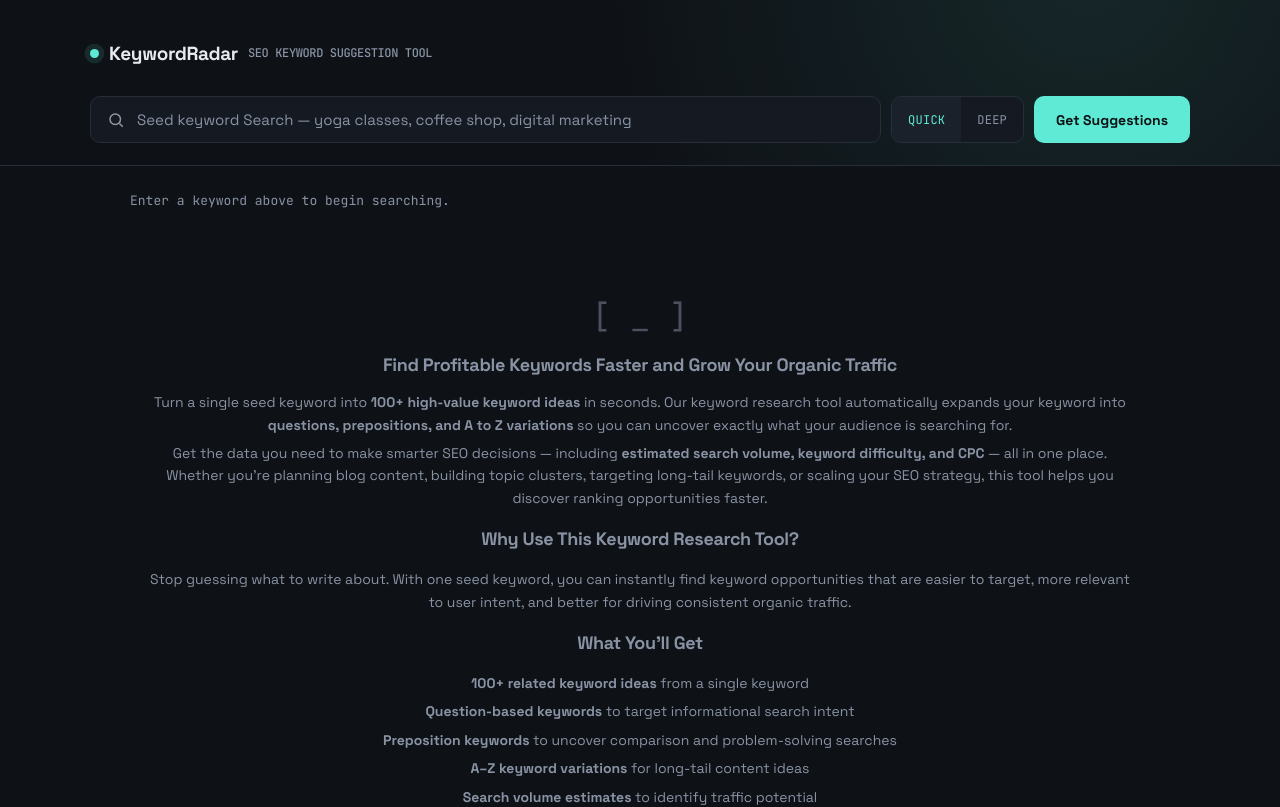
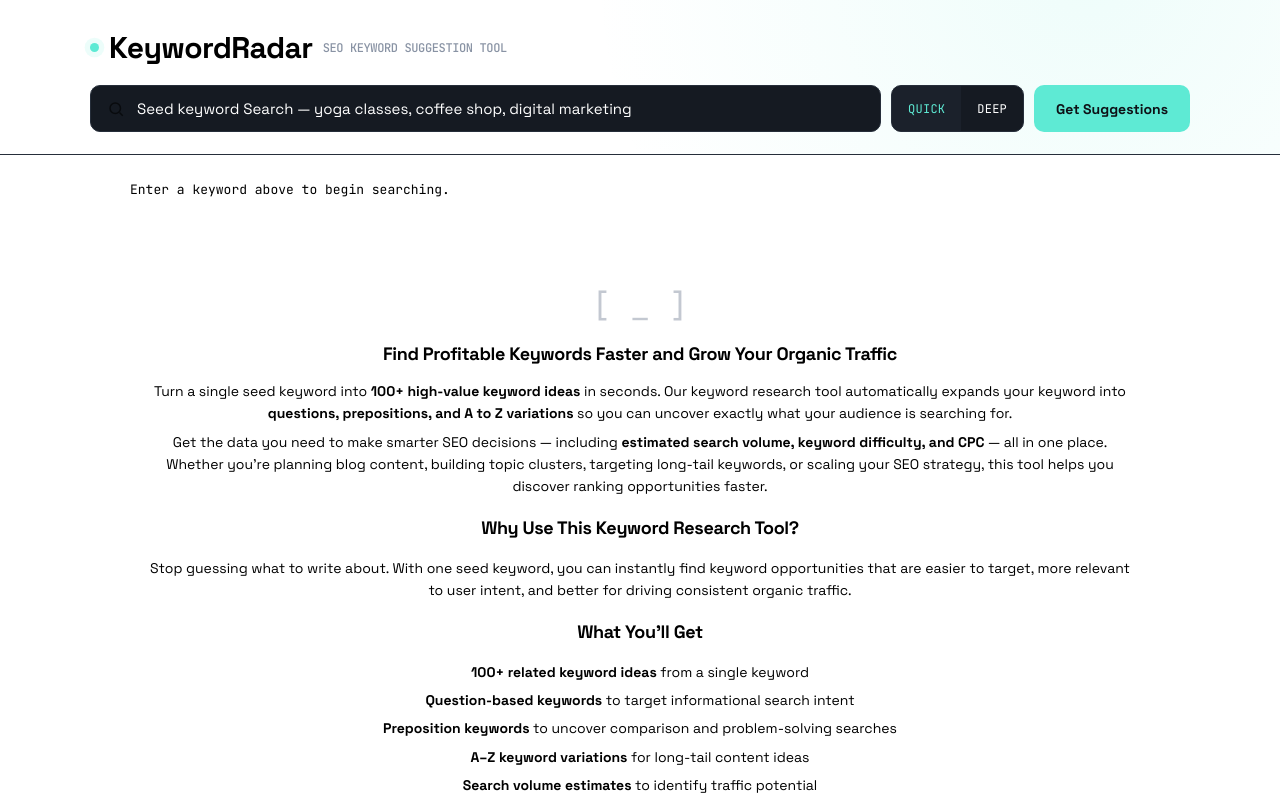
Before and after one commit to smsantosh36/Keyword, a Next.js app: page / in a window 1280 px wide. Shown: the top 807 px of the page. Built offline with nearby package versions, Linux system fonts and the light colour scheme.

Commit message:
seo issue

```diff
--- a/app/globals.css
+++ b/app/globals.css
@@ -1,9 +1,9 @@
 :root{
-  --bg: #0E1116;
+  --bg: #ffffff;
   --bg-panel: #151A22;
   --bg-panel-2: #1B212B;
   --line: #262E3A;
-  --text: #E7EAF0;
+  --text: #000000;
   --text-dim: #8993A4;
   --accent: #5EEAD4;
   --accent-2: #FFB454;
@@ -64,16 +64,16 @@
 .search-box svg{ flex-shrink:0; opacity:0.6; }
 .search-box input{
   flex:1; background:none; border:none; outline:none;
-  color: var(--text); font-family: var(--sans); font-size:15px;
+  color: #ffffff; font-family: var(--sans); font-size:15px;
   width: 100%;
 }
-.search-box input::placeholder{ color: var(--text-dim); }
+.search-box input::placeholder{ color: #ffffff; }
 
 .mode-toggle{
   display:flex; background: var(--bg-panel); border:1px solid var(--line); border-radius:10px; overflow:hidden;
 }
 .mode-toggle button{
-  border:none; background:none; color:var(--text-dim); padding:12px 16px;
+  border:none; background:none; color:#ffffff; padding:12px 16px;
   font-family: var(--mono); font-size:12px; cursor:pointer; letter-spacing:0.02em;
 }
 .mode-toggle button.active{ background: var(--bg-panel-2); color: var(--accent); }
@@ -88,14 +88,12 @@
 
 /* ---------- Main content ---------- */
 main{ max-width: 1100px; margin: 0 auto; padding: 26px 40px 60px; }
-.contentboxseo h2{font-size: 18px; text-align: center; width: 100%; display: block;}
-.contentboxseo h3{font-size: 18px; text-align: center; width: 100%; display: block;}
-.contentboxseo p{font-size: 14px; text-align: center; width: 100%; max-width: 100% !important;}
+
 .status-bar{
   display:flex; align-items:center; justify-content:space-between;
   margin-bottom: 16px; flex-wrap:wrap; gap:10px;
 }
-.status-bar .count{ font-family: var(--mono); font-size:13px; color: var(--text-dim); }
+.status-bar .count{ font-family: var(--mono); font-size:13px; color: #000000; }
 .status-bar .count b{ color: var(--accent); }
 
 .toolbar{ display:flex; gap:8px; }
@@ -115,7 +113,7 @@
 tbody td{
   padding: 13px 12px; border-bottom: 1px solid var(--line); font-size:14px; vertical-align:middle;
 }
-tbody tr:hover{ background: var(--bg-panel); }
+tbody tr:hover{ background: #dee1e6; }
 .kw-cell{ display:flex; flex-direction:column; gap:3px; }
 .kw-text{ font-weight:500; }
 .tag{
@@ -141,9 +139,13 @@
 @keyframes blink{ 50%{ opacity:0; } }
 
 footer{
-  text-align:center; padding: 20px; color: var(--text-dim); font-size:11px; font-family: var(--mono);
+  text-align:center; padding: 20px; color: #000000; font-size:12px; font-family: var(--mono);
   border-top: 1px solid var(--line);
 }
+h1{font-size: 30px!important; margin: 0;}
+.contentboxseo h2{font-size: 18px; text-align: center; width: 100%; display: block; color: #000000;}
+.contentboxseo h3{font-size: 18px; text-align: center; width: 100%; display: block; color: #000000;}
+.contentboxseo p{font-size: 14px; text-align: center; width: 100%; max-width: 100% !important; color: #000000;}
 
 @media (max-width: 640px){
   .hero{ padding: 20px 18px; }
```
